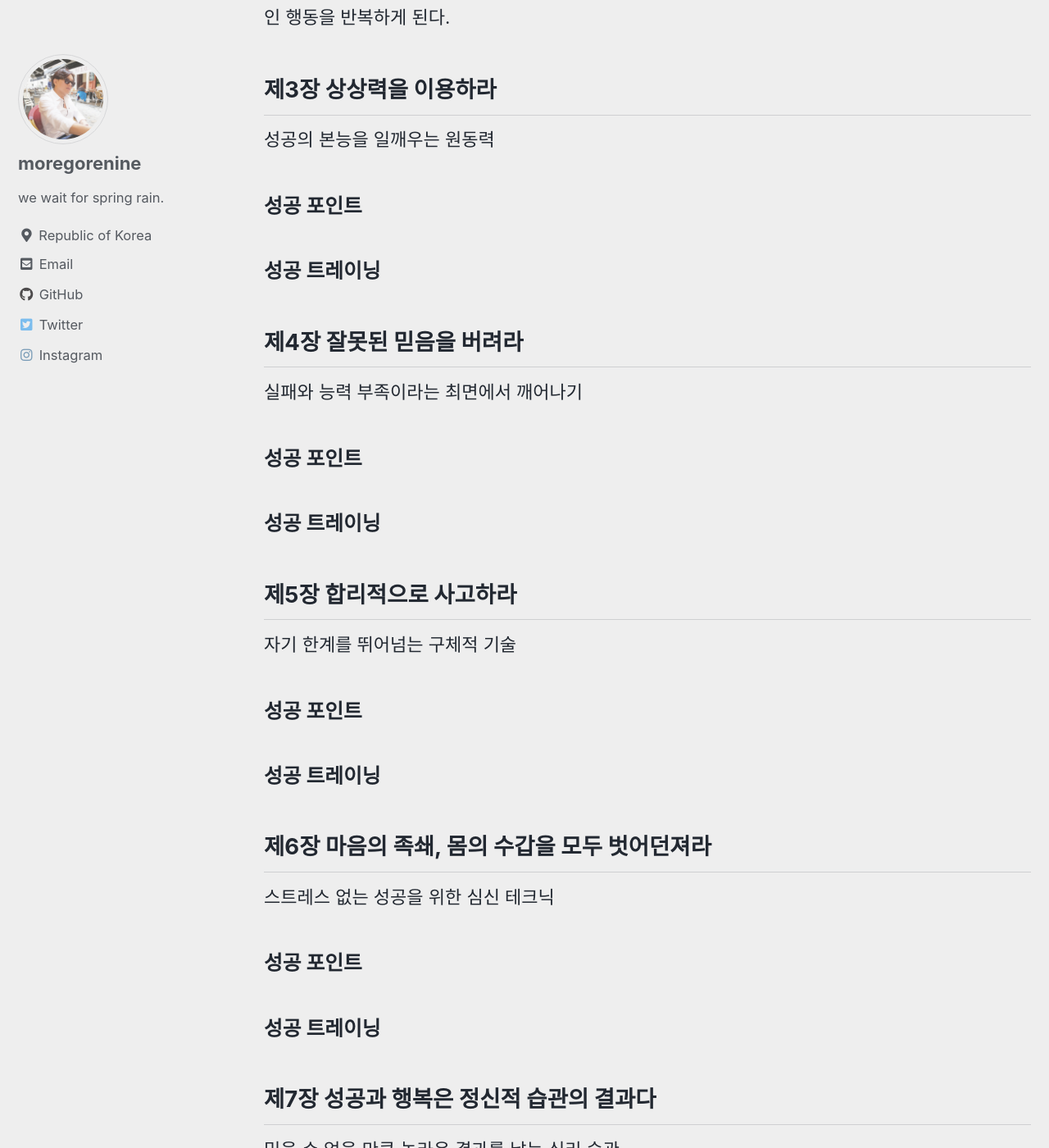
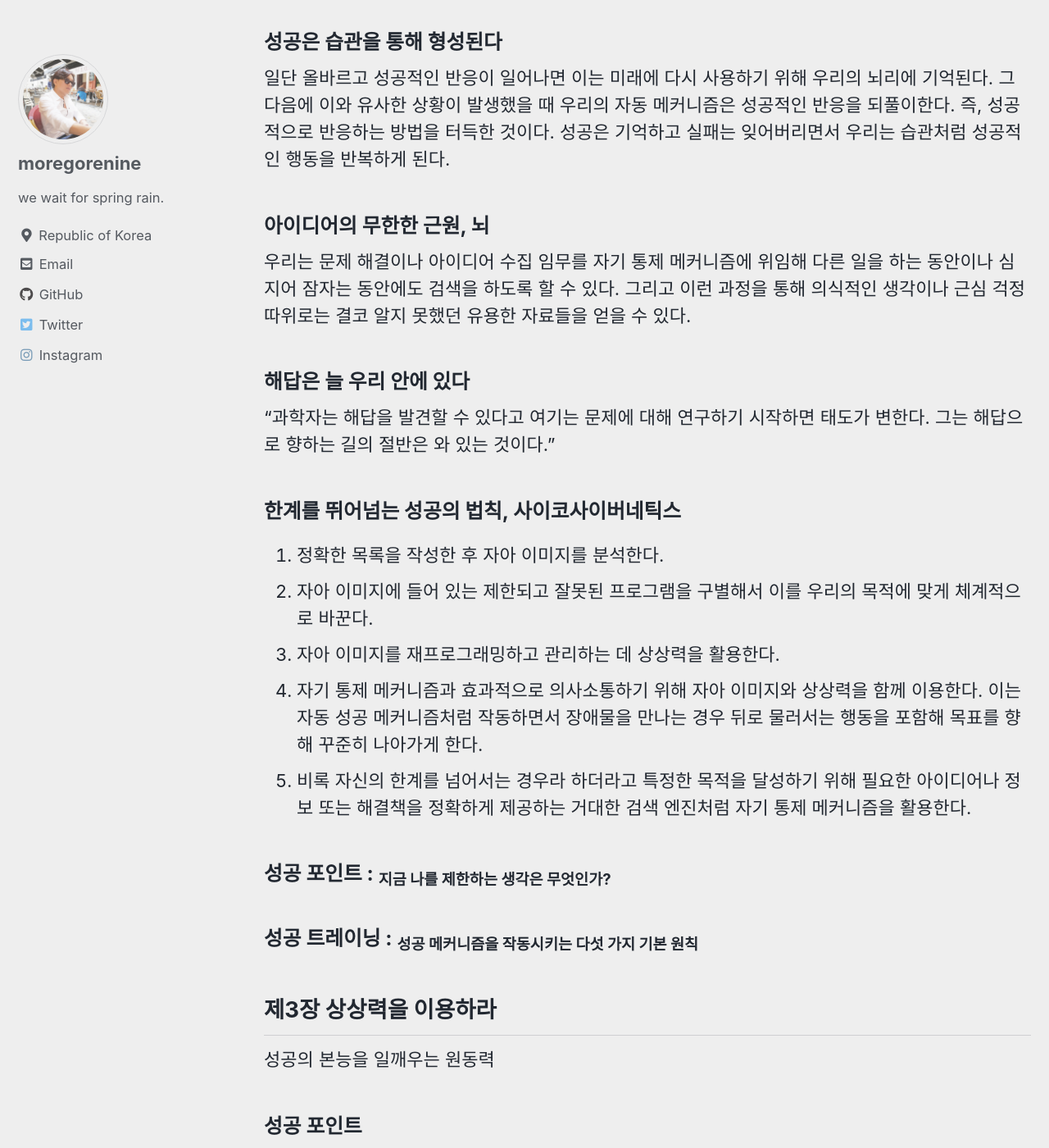
Before and after one commit to moregorenine/moregorenine.github.io, a Jekyll site: the page built from _posts/book/2024-06-22-psycho-cybernetics.md, in a window 1280 px wide and 1400 px high, scrolled down 7458 px. Shown: the whole window at 82% size. Built offline with Jekyll 4.4.1, drawn with Linux system fonts in a browser that asks for light colours; cached includes are drawn as plain includes; comment, search, counter and statistics services are not loaded; some of the changed text lies outside the part shown.

Commit message:
update 맥스웰 몰츠

```diff
--- a/_posts/book/2024-06-22-psycho-cybernetics.md
+++ b/_posts/book/2024-06-22-psycho-cybernetics.md
@@ -127,6 +127,26 @@ toc_sticky: true
 
 일단 올바르고 성공적인 반응이 일어나면 이는 미래에 다시 사용하기 위해 우리의 뇌리에 기억된다. 그다음에 이와 유사한 상황이 발생했을 때 우리의 자동 메커니즘은 성공적인 반응을 되풀이한다. 즉, 성공적으로 반응하는 방법을 터득한 것이다. 성공은 기억하고 실패는 잊어버리면서 우리는 습관처럼 성공적인 행동을 반복하게 된다.
 
+### 아이디어의 무한한 근원, 뇌
+
+우리는 문제 해결이나 아이디어 수집 임무를 자기 통제 메커니즘에 위임해 다른 일을 하는 동안이나 심지어 잠자는 동안에도 검색을 하도록 할 수 있다. 그리고 이런 과정을 통해 의식적인 생각이나 근심 걱정 따위로는 결코 알지 못했던 유용한 자료들을 얻을 수 있다.
+
+### 해답은 늘 우리 안에 있다
+
+<q>과학자는 해답을 발견할 수 있다고 여기는 문제에 대해 연구하기 시작하면 태도가 변한다. 그는 해답으로 향하는 길의 절반은 와 있는 것이다.</q>
+
+### 한계를 뛰어넘는 성공의 법칙, 사이코사이버네틱스
+
+1. 정확한 목록을 작성한 후 자아 이미지를 분석한다.
+2. 자아 이미지에 들어 있는 제한되고 잘못된 프로그램을 구별해서 이를 우리의 목적에 맞게 체계적으로 바꾼다.
+3. 자아 이미지를 재프로그래밍하고 관리하는 데 상상력을 활용한다.
+4. 자기 통제 메커니즘과 효과적으로 의사소통하기 위해 자아 이미지와 상상력을 함께 이용한다. 이는 자동 성공 메커니즘처럼 작동하면서 장애물을 만나는 경우 뒤로 물러서는 행동을 포함해 목표를 향해 꾸준히 나아가게 한다.
+5. 비록 자신의 한계를 넘어서는 경우라 하더라고 특정한 목적을 달성하기 위해 필요한 아이디어나 정보 또는 해결책을 정확하게 제공하는 거대한 검색 엔진처럼 자기 통제 메커니즘을 활용한다.
+
+### 성공 포인트 : <sub>지금 나를 제한하는 생각은 무엇인가?</sub>
+
+### 성공 트레이닝 : <sub>성공 메커니즘을 작동시키는 다섯 가지 기본 원칙</sub>
+
 ## 제3장 상상력을 이용하라
 
 성공의 본능을 일깨우는 원동력
```
